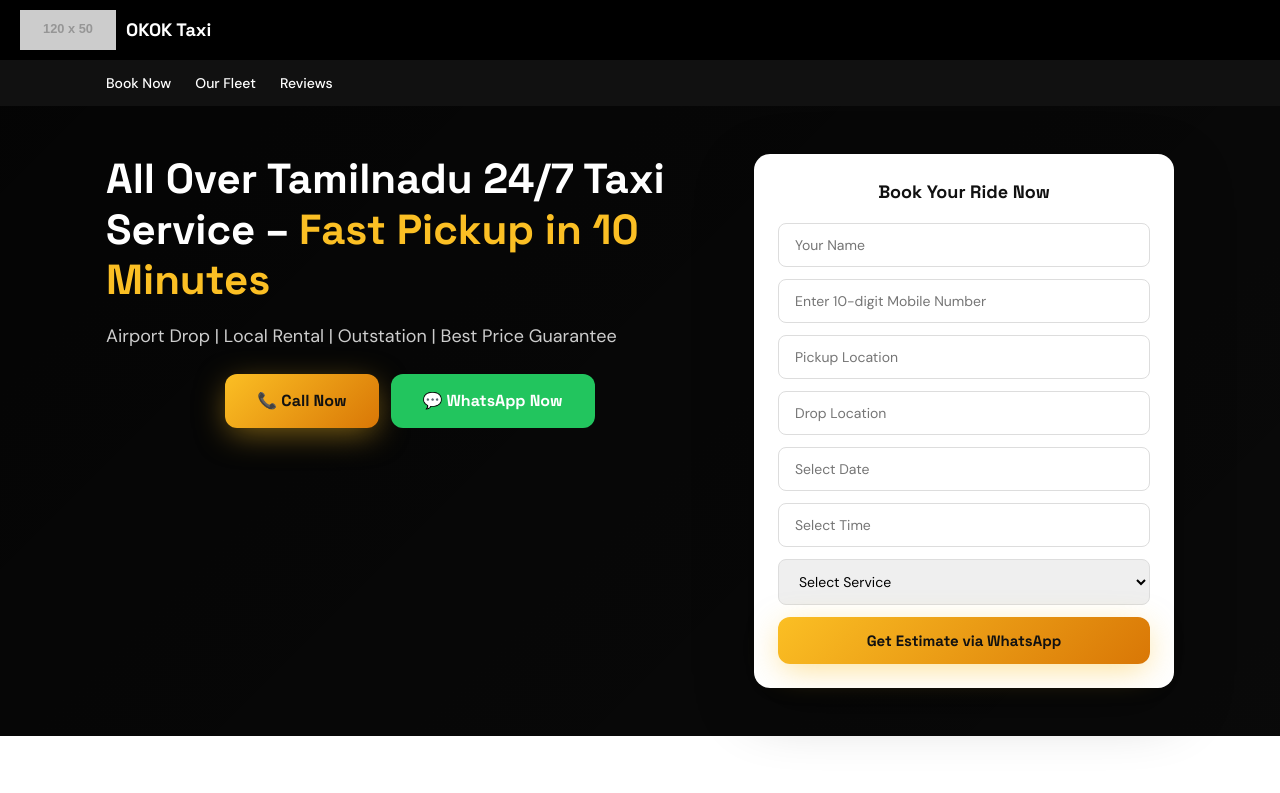
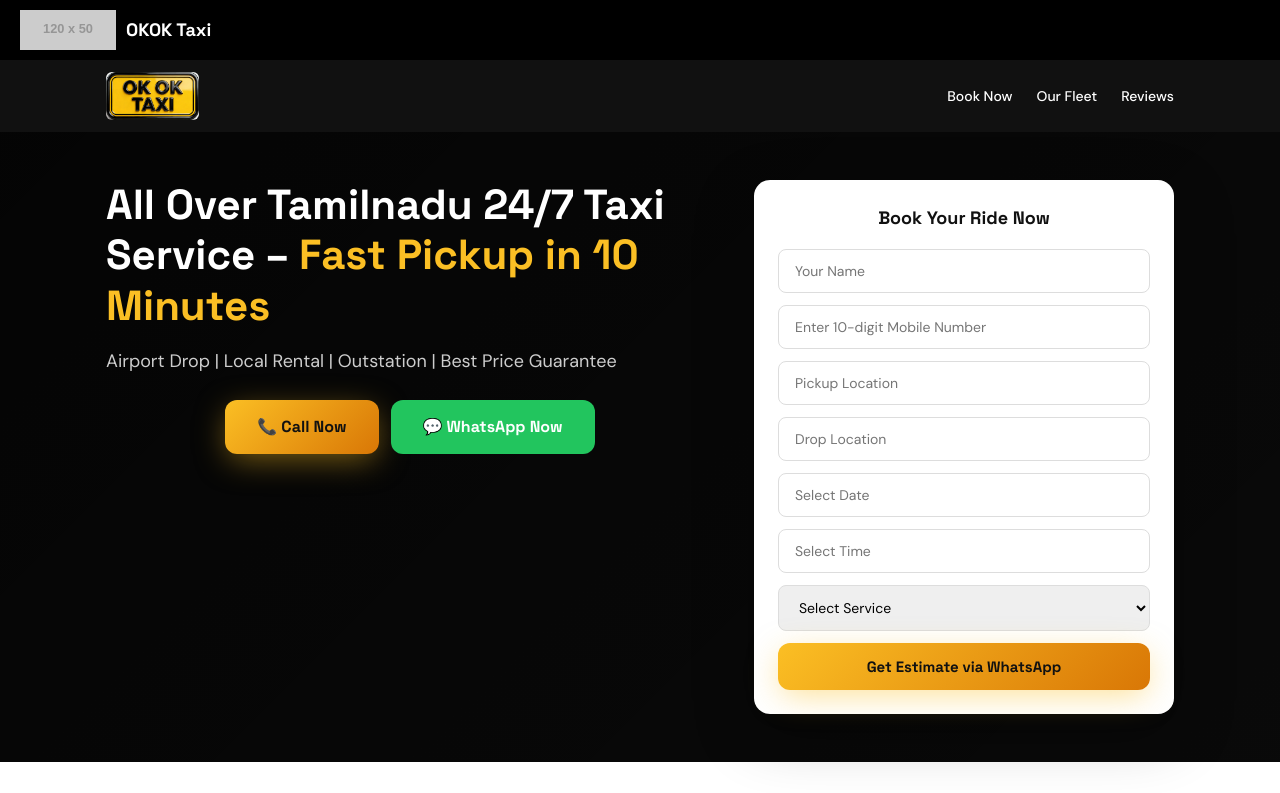
Before and after one commit to okoktaxi/landingpage, a plain HTML site: page index.html in a window 1280 px wide. Shown: the top 793 px of the page. Drawn offline with Linux system fonts and the light colour scheme; placeholder pictures from the web are drawn by us.

Commit message:
Update index.html

```diff
--- a/index.html
+++ b/index.html
@@ -113,7 +113,7 @@
 <!-- Navbar -->
 <nav class="navbar">
 <div class="container nav-inner">
-<img src="okoktaxi_logo.jpeg" alt="OKOK Taxi" class="nav-logo" onerror="this.style.display='none'"/>
+<img src="okoktaxi-logo.jpeg" class="nav-logo">
 <div class="nav-links">
 <a href="#booking">Book Now</a>
 <a href="#fleet">Our Fleet</a>
```
